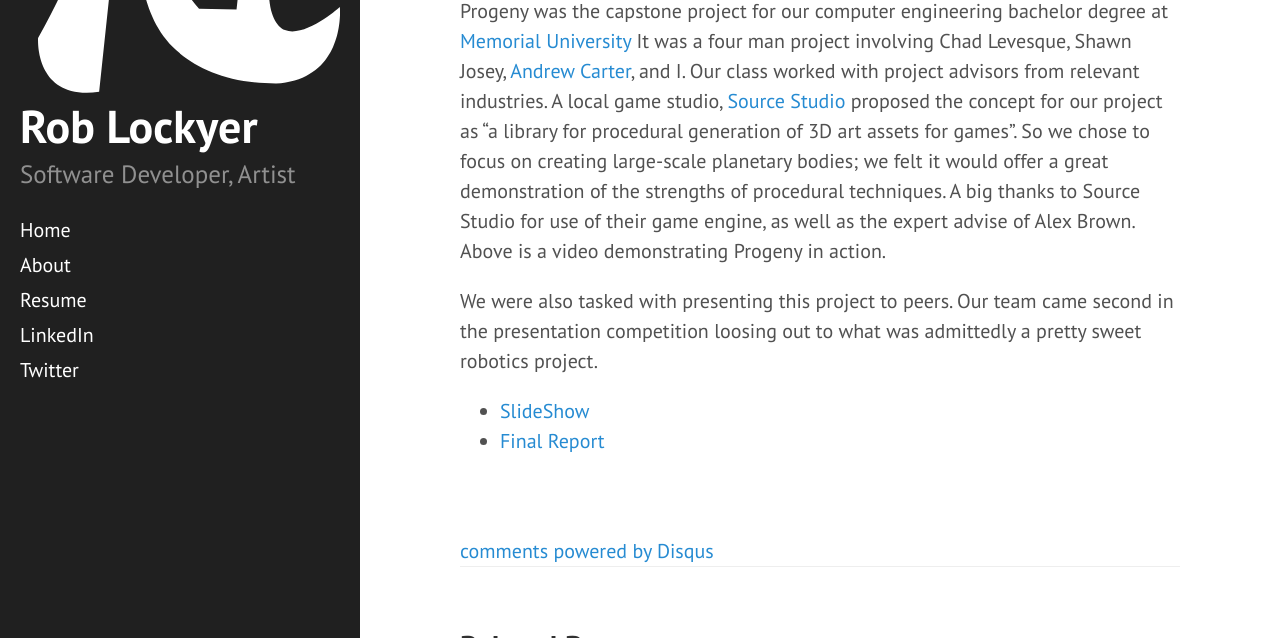
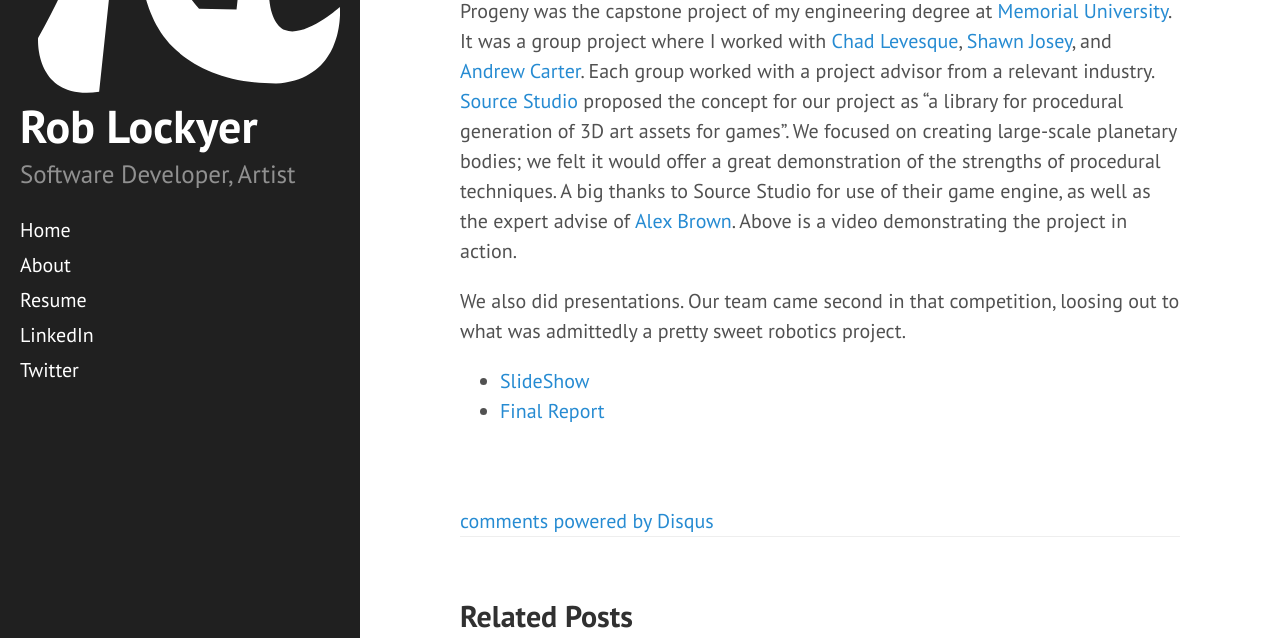
Before and after one commit to lockyer/lockyer.github.io, a Jekyll site: the page built from _posts/2011-04-06-Progeny.md, in a window 1280 px wide and 900 px high, scrolled down 377 px, cut to the strip 262-900 px from the top of the window. Built offline with Jekyll 4.4.1, drawn with Linux system fonts in a browser that asks for light colours; Markdown is read by kramdown in place of the engine named in the settings; comment, search, counter and statistics services are not loaded.

Commit message:
Rewording the progeny post and doing some minor reformatting

```diff
--- a/_posts/2011-04-06-Progeny.md
+++ b/_posts/2011-04-06-Progeny.md
@@ -8,20 +9,18 @@
 <iframe src="//player.vimeo.com/video/66109577?color=3399cc" width="500" height="281" frameborder="0" webkitallowfullscreen mozallowfullscreen allowfullscreen>
 </iframe>
 
-Progeny was the capstone project for our computer engineering bachelor degree at
-[Memorial University](http://www.mun.ca/)
-It was a four man project involving Chad Levesque, Shawn Josey,
-[Andrew Carter](http://www.andrewjonascarter.com),
-and I. Our class worked with project advisors from relevant industries. A local game studio,
+Progeny was the capstone project of my engineering degree at
+[Memorial University](http://www.mun.ca/).
+It was a group project where I worked with [Chad Levesque](https://twitter.com/clevesque "Chad's Twitter"), [Shawn Josey](https://twitter.com/shawnjosey "Shawn's Twitter"), and
+[Andrew Carter](http://www.andrewjonascarter.com). Each group worked with a project advisor from a relevant industry.
 [Source Studio](https://twitter.com/SourceStudio)
 proposed the concept for our project as “a library for procedural generation of 3D art assets for
-games”. So we chose to focus on creating large-scale planetary bodies; we felt it would offer a
+games”. We focused on creating large-scale planetary bodies; we felt it would offer a
 great demonstration of the strengths of procedural techniques. A big thanks to Source Studio for
-use of their game engine, as well as the expert advise of Alex Brown. Above is a video demonstrating
-Progeny in action.
+use of their game engine, as well as the expert advise of [Alex Brown](https://twitter.com/CodeVault). Above is a video demonstrating the project in action.
 
-We were also tasked with presenting this project to peers. Our team came second in the presentation
-competition loosing out to what was admittedly a pretty sweet robotics project.
+We also did presentations. Our team came second in that
+competition, loosing out to what was admittedly a pretty sweet robotics project.
 
 * [SlideShow]({{ site.baseurl }}/assets/ProgenyPresentation.pdf)
 * [Final Report]({{ site.baseurl }}/assets/ProgenyFinalReport.pdf)
```
Also changed, not shown: other parts of _posts/2011-04-06-Progeny.md (+1 -0 lines).
